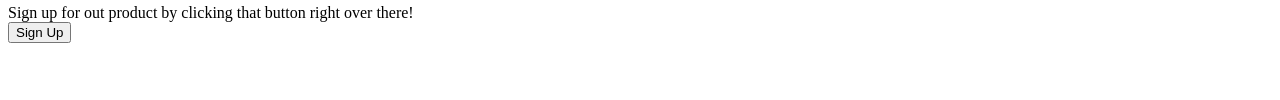
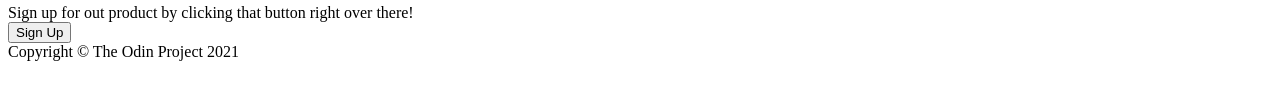
Before and after one commit to Bouverlft/showcase_TOP, a plain HTML site: page landing_page/index.html in a window 1280 px wide. Shown: the part 532-632 px from the top of the page. Drawn offline with Linux system fonts and the light colour scheme.

Commit message:
Add subsection footer

```diff
--- a/landing_page/index.html
+++ b/landing_page/index.html
@@ -69,6 +69,6 @@
     </div>
 
     <div class="footer">
-        <div class="text"></div>
+        <div class="text">Copyright © The Odin Project 2021</div>
     </div>
 </html>
```
